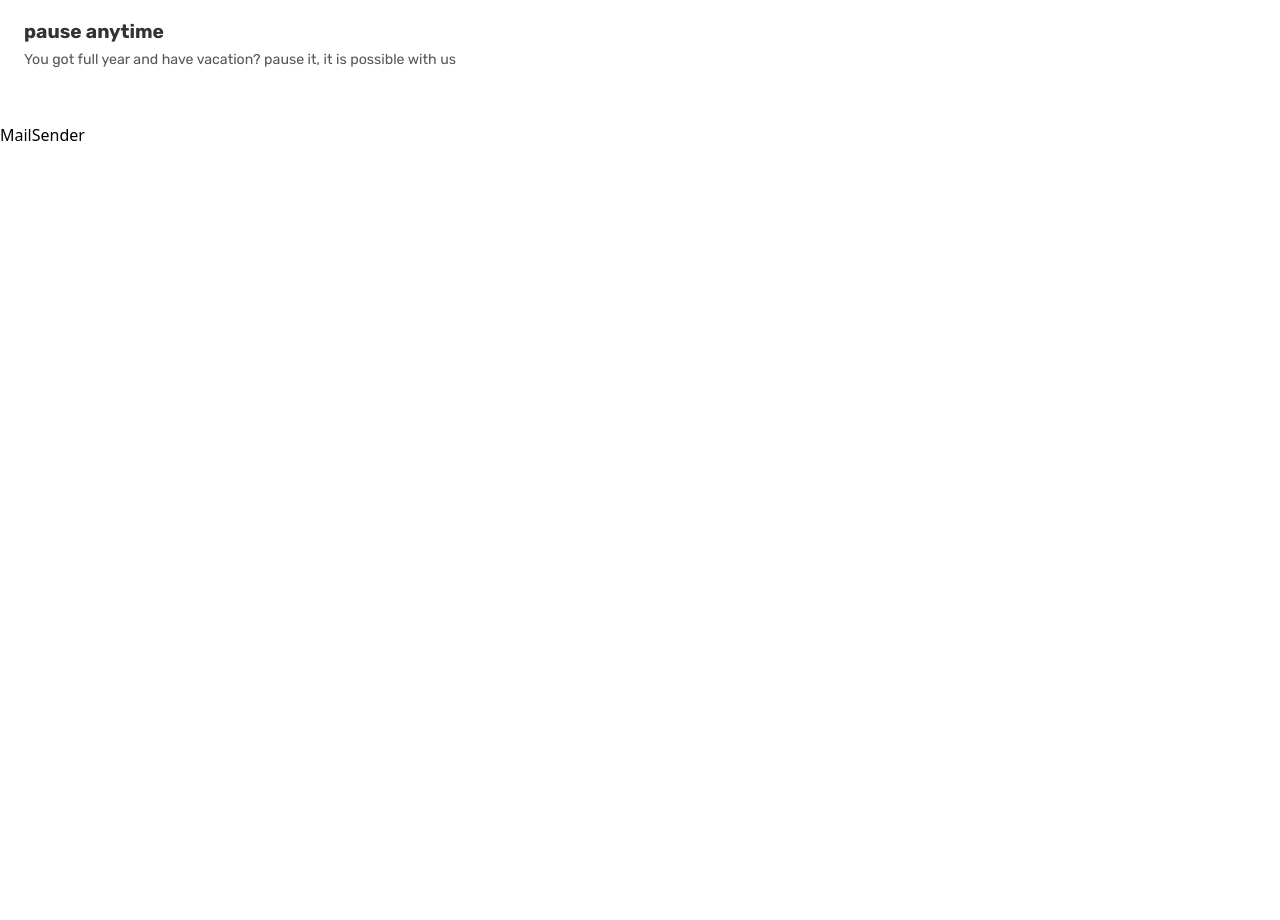
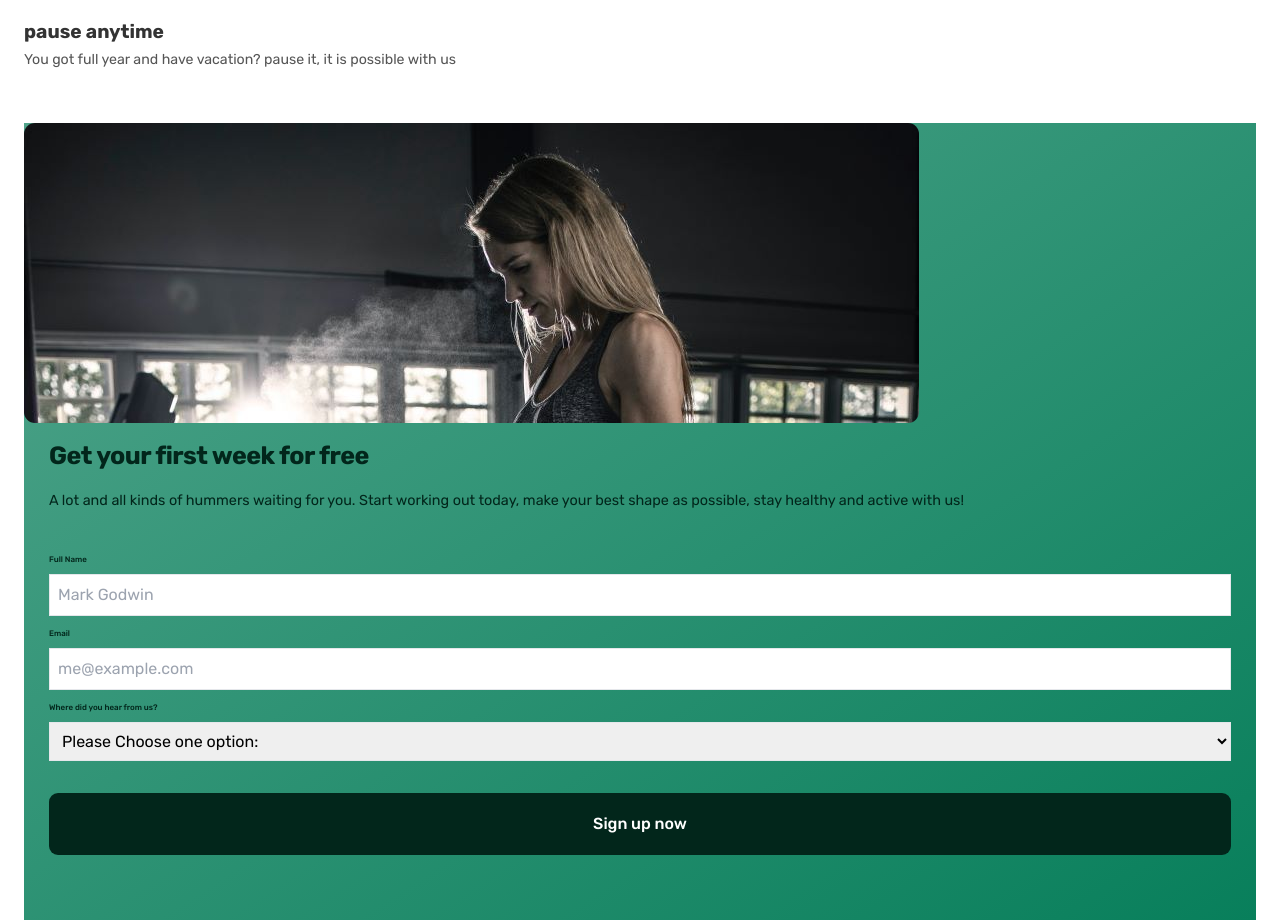
Before and after one commit to tornike2002/fresh-lime-gym, a Next.js app: page / in a window 1280 px wide. Shown: the part 10892-11812 px from the top of the page. Before the commit the page ends 11039 px from the top, so only its background shows below. Built offline with nearby package versions, Linux system fonts and the light colour scheme.

Commit message:
created backend for sending emails

```diff
--- a/app/api/contact/route.ts
+++ b/app/api/contact/route.ts
@@ -0,0 +1,27 @@
+import nodemailer from "nodemailer";
+
+export async function POST(req: Request, res: Response) {
+  try {
+    const body = await req.json();
+
+    const transporter = nodemailer.createTransport({
+      service: "gmail",
+      auth: {
+        user: "toko.toka2000@gmail.com",
+        pass: "iwns ozdn bgoj ydck",
+      },
+    });
+
+    const mailForMe = {
+      from: `${body.fname} <${body.email}`,
+      to: "toko.toka2000@gmail.com",
+      subject: `Mail from ${body.fname}`,
+      text: `thanks for reaching out to me, ${body.fname}. I will get back to you soon.`,
+    };
+    await transporter.sendMail(mailForMe);
+
+    return Response.json({ message: "Mail sent successfully" });
+  } catch (error) {
+    return Response.json({ message: "Mail not sent" });
+  }
+}
--- a/app/globals.css
+++ b/app/globals.css
@@ -6,5 +6,4 @@
   box-sizing: border-box;
   margin: 0;
   padding: 0;
-
 }
--- a/components/mail/MailSender.tsx
+++ b/components/mail/MailSender.tsx
@@ -1,9 +1,134 @@
-import React from 'react'
+"use client";
+import { useState } from "react";
+import girl from "../../assets/email/cta-img.jpg";
+import Image from "next/image";
+const MailSender = () => {
+  const [formData, setFormData] = useState({
+    fname: "",
+    email: "",
+    hear: "",
+  });
 
-const MailSender = () => {
+  const [message, setMessage] = useState("");
+
+  const handleChange = (
+    e: React.ChangeEvent<HTMLInputElement | HTMLSelectElement>
+  ) => {
+    setFormData({
+      ...formData,
+      [e.target.id]: e.target.value,
+    });
+  };
+
+  const handleSubmit = async (e: React.FormEvent) => {
+    e.preventDefault();
+    try {
+      const response = await fetch("/api/contact", {
+        method: "POST",
+        headers: {
+          "Content-Type": "application/json",
+        },
+        body: JSON.stringify(formData),
+      });
+
+      const result = await response.json();
+      setMessage(result.message);
+    } catch (error) {
+      setMessage("Failed to send email.");
+    }
+  };
+
   return (
-    <div>MailSender</div>
-  )
-}
+    <section className="mx-6 bg-mail-custom">
+      <div className="font-Rubik ">
+        <Image
+          src={girl}
+          alt="img"
+          className="h-[300px] rounded-[11px] object-cover object-top"
+        />
+        <div className="px-[25px]">
+          <h1 className="text-[25px] pt-5 text-[#02261b] font-bold tracking-[-0.5px] leading-[1]">
+            Get your first week for free
+          </h1>
+          <p className="leading-[1.8] pt-5 text-[#02261b] text-[14.4px] pb-[15px]">
+            A lot and all kinds of hummers waiting for you. Start working out
+            today, make your best shape as possible, stay healthy and active
+            with us!
+          </p>
+        </div>
+      </div>
+      <form
+        onSubmit={handleSubmit}
+        className="font-Rubik flex flex-col gap-3 p-[25px]"
+      >
+        {/* name */}
+        <div className="flex flex-col gap-2">
+          <label
+            htmlFor="fname"
+            className="text-[8px] text-[#02261b] font-medium"
+          >
+            Full Name
+          </label>
+          <input
+            type="text"
+            id="fname"
+            placeholder="Mark Godwin"
+            value={formData.fname}
+            onChange={handleChange}
+            className="border p-2"
+          />
+        </div>
+        {/* email */}
+        <div className="flex flex-col  gap-2">
+          <label
+            htmlFor="email"
+            className="text-[8px] text-[#02261b] font-medium"
+          >
+            Email
+          </label>
+          <input
+            type="email"
+            id="email"
+            placeholder="me@example.com"
+            value={formData.email}
+            onChange={handleChange}
+            className="border p-2"
+          />
+        </div>
+        {/* choose options */}
+        <div className="flex flex-col  gap-2">
+          <label
+            htmlFor="hear"
+            className="text-[8px] text-[#02261b] font-medium"
+          >
+            Where did you hear from us?
+          </label>
+          <select
+            id="hear"
+            value={formData.hear}
+            onChange={handleChange}
+            className="border p-2"
+          >
+            <option value="">Please Choose one option:</option>
+            <option value="family">Friends and Family</option>
+            <option value="youtube">Youtube video</option>
+            <option value="podcast">Podcast</option>
+            <option value="facebook">Facebook ad</option>
+            <option value="other">Other</option>
+          </select>
+        </div>
+        <div className="text-center pb-10 pt-5">
+          <button
+            type="submit"
+            className="py-[19px] w-full rounded-[9px] px-[12px] font-medium bg-[#02261b] text-white"
+          >
+            Sign up now
+          </button>
+        </div>
+        {message && <p>{message}</p>}
+      </form>
+    </section>
+  );
+};
 
-export default MailSender
+export default MailSender;
--- a/package.json
+++ b/package.json
@@ -18,6 +18,7 @@
   },
   "devDependencies": {
     "@types/node": "^20",
+    "@types/nodemailer": "^6.4.16",
     "@types/react": "^18",
     "@types/react-dom": "^18",
     "eslint": "^8",
--- a/tailwind.config.ts
+++ b/tailwind.config.ts
@@ -8,6 +8,9 @@ const config: Config = {
   ],
   theme: {
     extend: {
+      backgroundImage: {
+        "mail-custom": "linear-gradient(to right bottom, #52a58c, #087f5b)",
+      },
       boxShadow: {
         "custom-hero": "0 1px 15px 0px #077252",
         "insite-card": "0 2.4rem 4.8rem rgba(0, 0, 0, 0.075)",
```
Also changed, not shown: 1 other file (tests, documents, lock files or other folders).
